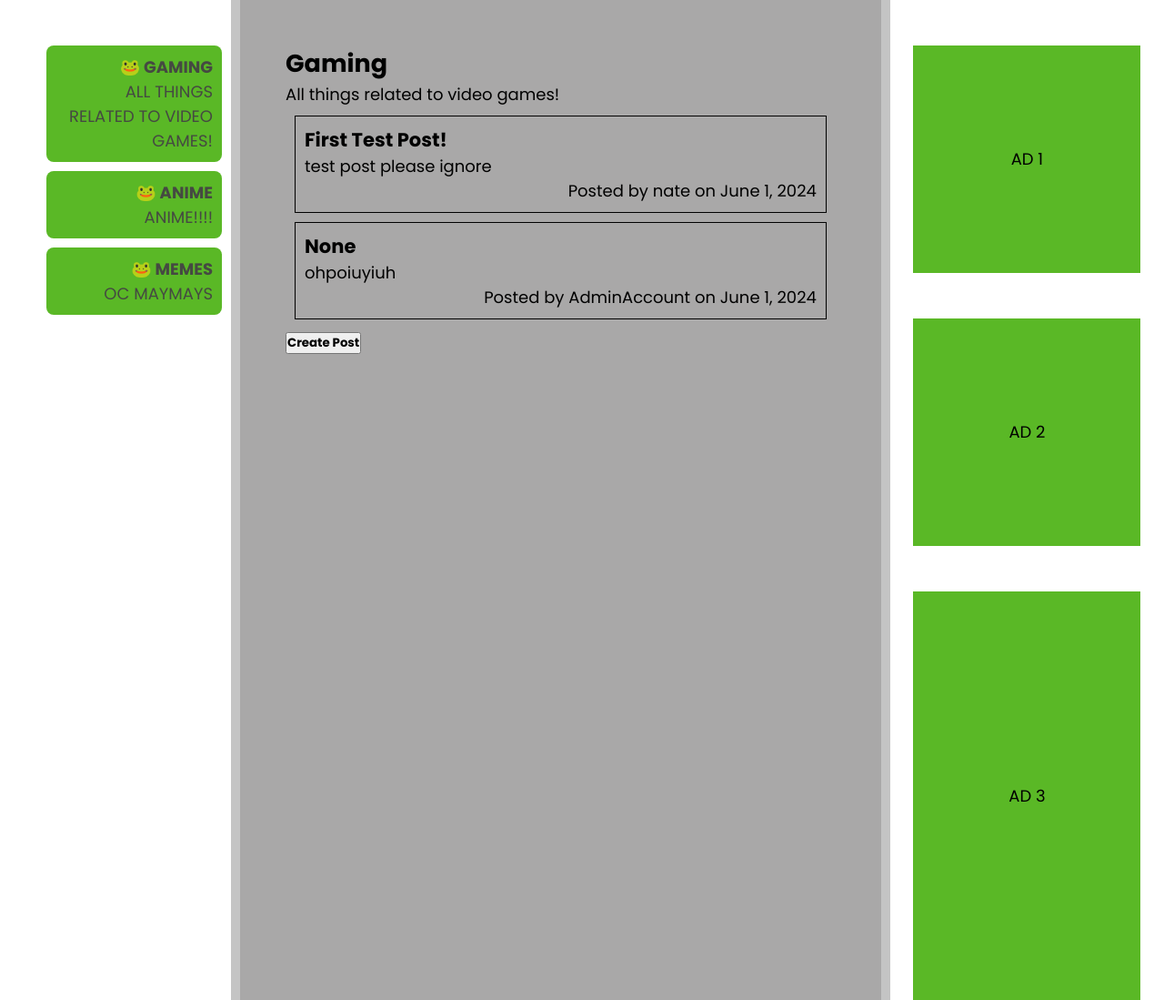
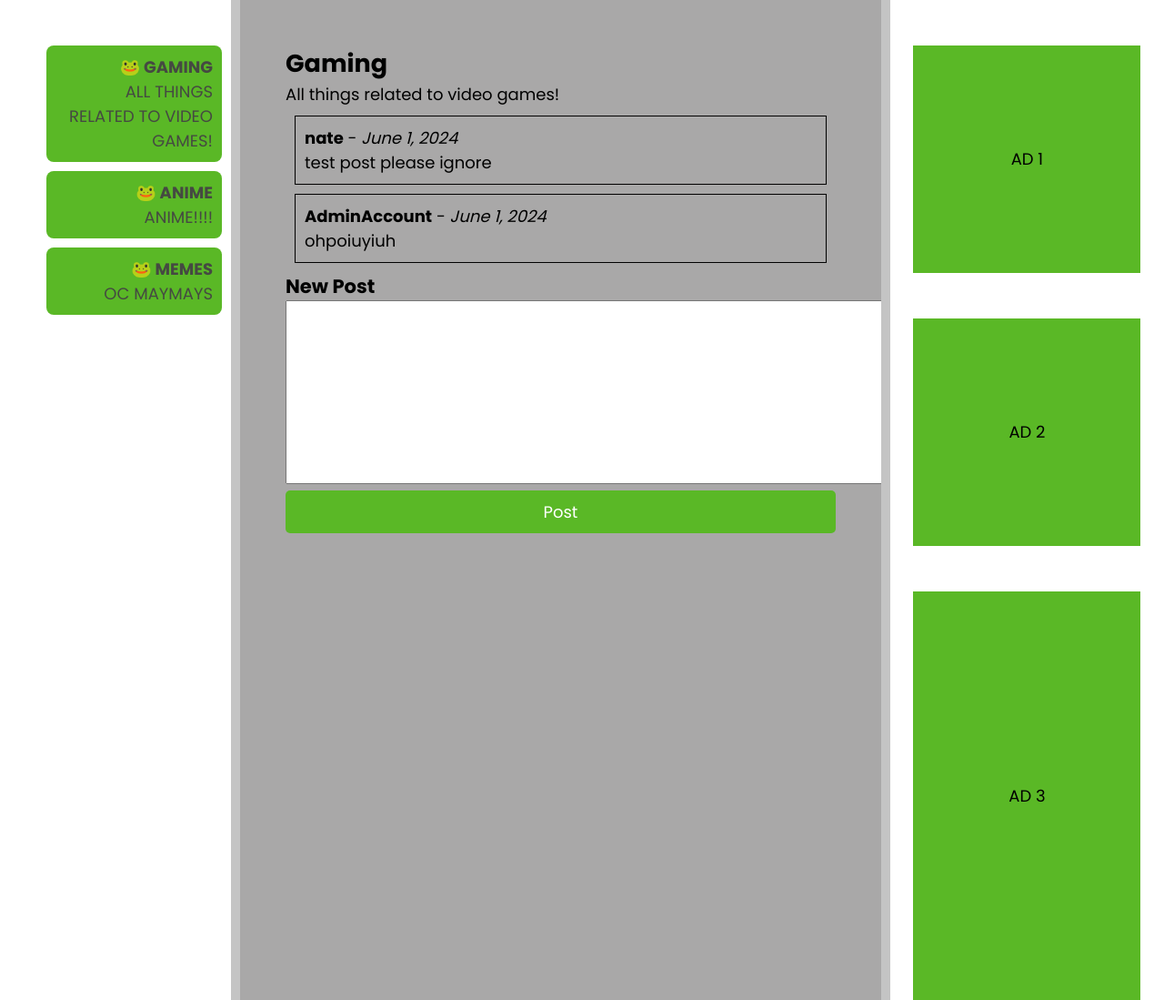
Before and after one commit to CodeWithDustin/Frog-Heads-Forum, a Django app: page /forum/1/ in a window 1280 px wide. Shown: the part 230-1329 px from the top of the page at 91% size. Run offline with Django 5.2, Linux system fonts and the light colour scheme; a user stored in the database is signed in; data comes from the database, SQL or seed files in the repository; both versions use the stored data as it was after the commit.

Commit message:
Changed stylings on forum boards again

```diff
--- a/app/static/style.css
+++ b/app/static/style.css
@@ -371,67 +371,30 @@
   color: black;
 }
 
-/*--------------- Aside 1 Home.html styling ---------------*/
+/*------------- Forum Stylings -----------------*/
 
-/* .threads {
+.post {
+  border: 1px solid black;
+  margin: 10px;
+  padding: 10px;
+}
+
+.textarea1 {
+  resize: none;
+}
+
+.Post-Button {
+  width: 100%;
+  padding: 10px;
   background-color: #5ab826;
-  padding: 10px;
-  border-radius: 8px;
-  text-align: left;
-  margin-bottom: 10px;
+  color: #ffffff;
+  border: none;
+  border-radius: 5px;
+  font-size: 1em;
+  cursor: pointer;
   transition: background-color 0.3s;
 }
 
-.threads a {
-  color: #454942;
-  text-decoration: none;
+.Post-Button:hover {
+  color: black;
 }
-
-.threads a:hover {
-  color: white;
-}
-
-.threads:hover {
-  background-color: #646961;
-}
-
-.threads h4,
-.threads p {
-  margin: 0;
-  padding: 0;
-} */
-
-/* @media (max-width: 800px) {
-  .main {
-    flex: 3;
-  }
-
-  .aside1 {
-    order: 1;
-  }
-
-  .main {
-    order: 2;
-  }
-
-  .aside2 {
-    order: 3;
-    display: none;
-  }
-
-  .footer {
-    order: 4;
-  }
-} */
-
-/* @media (max-width: 400px) {
-  .aside {
-    flex: 1;
-  }
-} */
-
-/* @media (max-width <= 800px) {
-  .aside2 {
-    display: none;
-  }
-} */
--- a/app/templates/forum.html
+++ b/app/templates/forum.html
@@ -1,43 +1,41 @@
-{% extends "base.html" %}
-{% load static %}
+{% extends 'base.html' %} {% block title %} {{ board.title }} - Frog Heads Forum
+{% endblock %} {% block content %}
+<h2>{{ board.title }}</h2>
+<p>{{ board.description }}</p>
 
-{% block content %}
-
-<div class="forum">
-  <div class="forum-title">
-    <h2>{{ board.title }}</h2>
-    <p>{{ board.description }}</p>
-  </div>
+<div class="posts-container">
   {% for post in posts %}
-
-  <div class="forum-post-container">
-    <div class="post-subject">
-      <h3>{{ post.subject }}</h3>
+  <div class="post">
+    <div class="post-header">
+      <strong>{{ post.user.username }}</strong> -
+      <em>{{ post.date_posted }}</em>
     </div>
-    <div class="post-content">
+    <div class="post-body">
       <p>{{ post.post }}</p>
     </div>
-    <div class="post-info">
-      <p>Posted by {{ post.user.username }} on {{ post.date_posted }}</p>
-    </div>
   </div>
-
-
+  {% empty %}
+  <p>No posts yet. Be the first to post!</p>
   {% endfor %}
-  <div class="create-post-container">
-    <button><a href="{% url 'post' board.id %}" class="create-post">Create Post</a></button>
-  </div>
 </div>
 
-<style>
-  .forum-post-container {
-    border: 1px solid black;
-    margin: 10px;
-    padding: 10px;
-  }
-
-  .post-info {
-    text-align: right;
-  }
-</style>
-{% endblock content %}
+{% if user.is_authenticated %}
+<div class="new-post">
+  <h3>New Post</h3>
+  <form method="post" action="{% url 'post' board.id %}">
+    {% csrf_token %}
+    <div class="form-group">
+      <textarea
+        class="textarea1"
+        name="post"
+        rows="10"
+        cols="100"
+        required
+      ></textarea>
+    </div>
+    <button class="Post-Button" type="submit">Post</button>
+  </form>
+</div>
+{% else %}
+<p><a href="{% url 'login' %}">Login</a> to post or reply.</p>
+{% endif %} {% endblock %}
```
Also changed, not shown: db.sqlite3.
